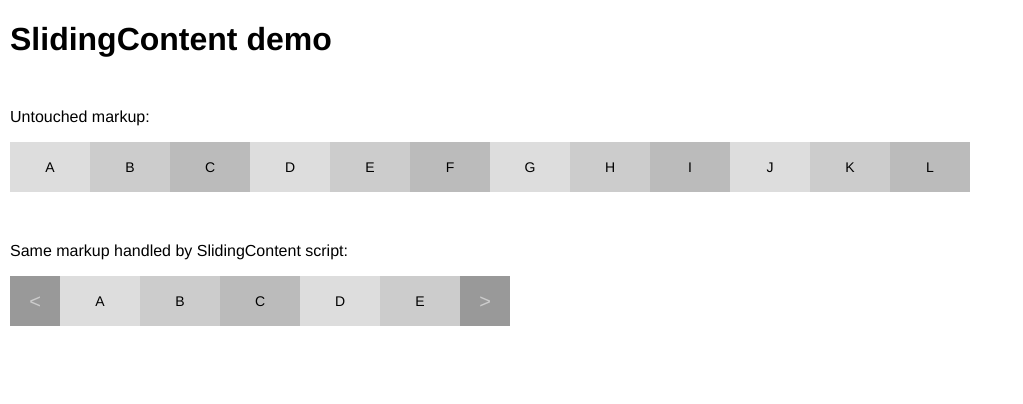
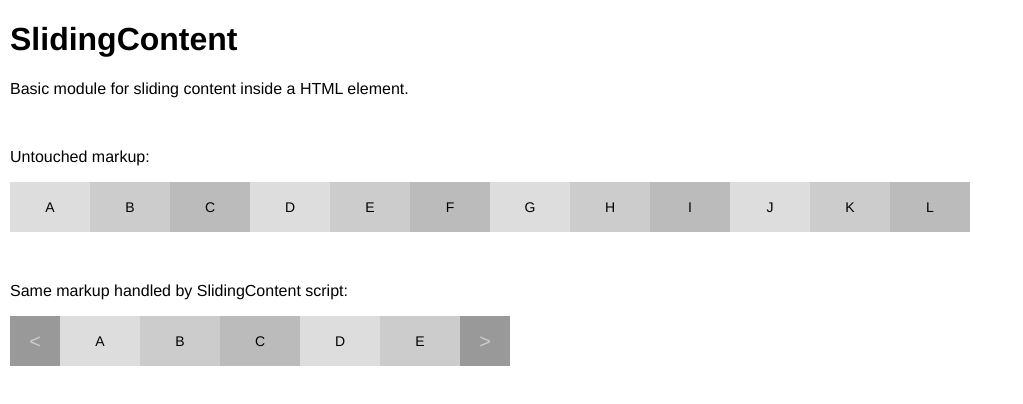
Before and after one commit to olihel/sliding-content, a website: page src/index.html in a window 1280 px wide. Shown: the whole page, without its empty margins (0-1023 px from the left). Drawn offline with Linux system fonts and the light colour scheme.

Commit message:
description updated

```diff
--- a/src/index.html
+++ b/src/index.html
@@ -15,7 +15,8 @@
 </head>
 
 <body>
-  <h1>SlidingContent demo</h1>
+  <h1>SlidingContent</h1>
+  <p>Basic module for sliding content inside a HTML element.</p>
 
   <div>
     <p>Untouched markup:</p>
```
